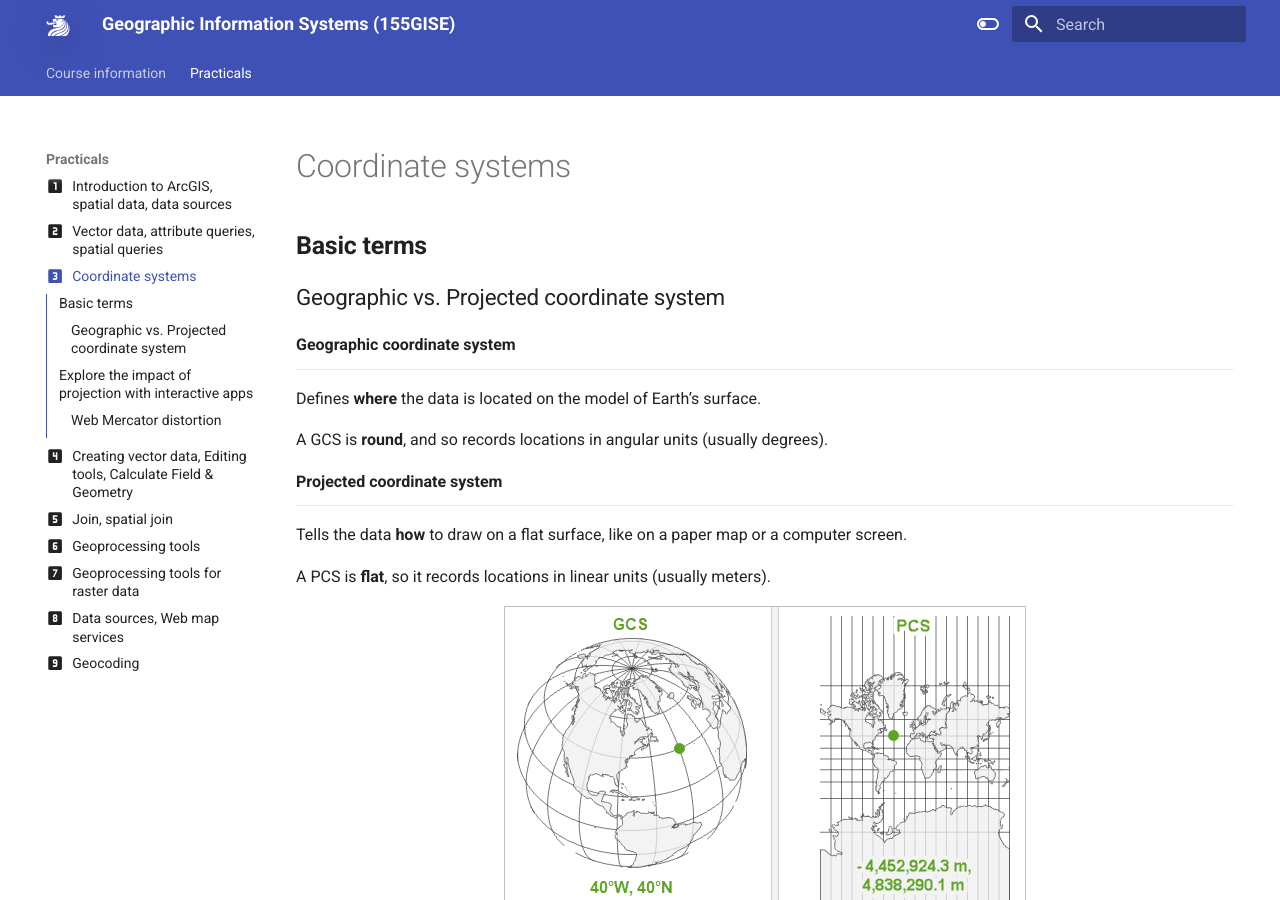
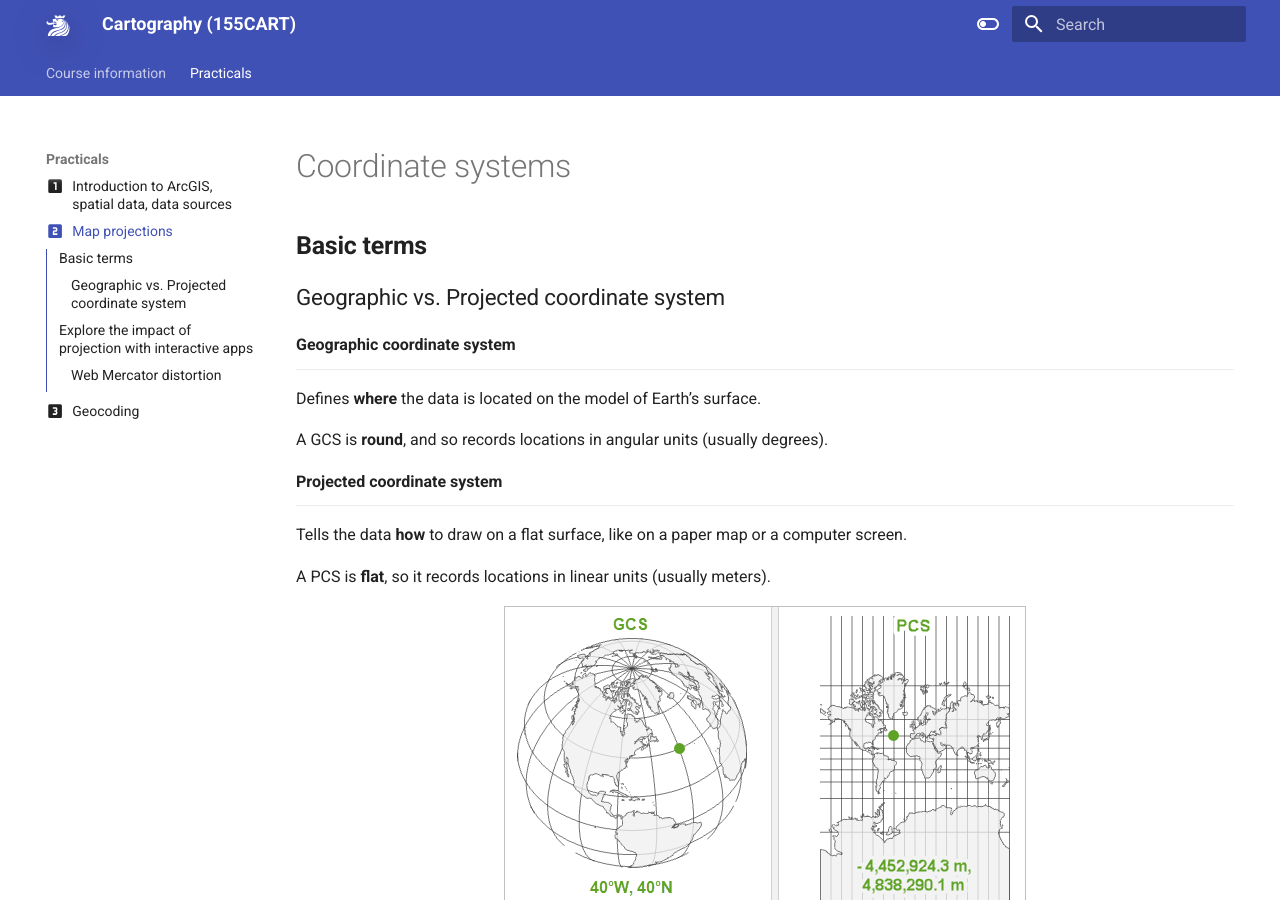
Before and after one commit to k155cvut/cart, an MkDocs documentation site: the page built from docs/practicals/MapProjections.md, in a window 1280 px wide and 900 px high. Built offline with MkDocs 1.6.1 and Material for MkDocs 9.7.7, drawn with Linux system fonts in a browser that asks for light colours.

Commit message:
basic structure change

```diff
--- a/docs/practicals/practical3.md
+++ b/docs/practicals/MapProjections.md
@@ -1,6 +1,6 @@
 ---
-icon: material/numeric-3-box
-title: Practical 3
+icon: material/numeric-2-box
+title: Practical 2
 ---
 
 # Coordinate systems
--- a/mkdocs.yml
+++ b/mkdocs.yml
@@ -1,16 +1,10 @@
-site_name: Geographic Information Systems (155GISE)
+site_name: Cartography (155CART)
 nav:
   - Course information: index.md
   - Practicals:
-      - Introduction to ArcGIS, spatial data, data sources: practicals/practical1.md
-      - Vector data, attribute queries, spatial queries: practicals/practical2.md
-      - Coordinate systems: practicals/practical3.md
-      - Creating vector data, Editing tools, Calculate Field & Geometry: practicals/practical4.md
-      - Join, spatial join: practicals/practical5.md
-      - Geoprocessing tools: practicals/practical6.md
-      - Geoprocessing tools for raster data: practicals/practical7.md
-      - Data sources, Web map services: practicals/practical8.md
-      - Geocoding: practicals/practical9.md
+      - Introduction to ArcGIS, spatial data, data sources: practicals/Introduction.md
+      - Map projections: practicals/MapProjections.md
+      - Geocoding: practicals/Geocoding.md
 plugins:
   - search
   - glightbox:
```
Also changed, not shown: docs/practicals/Geocoding.md (renamed from docs/practicals/practical9.md, +2 -2 lines), docs/practicals/Introduction.md (renamed from docs/practicals/practical1.md).
